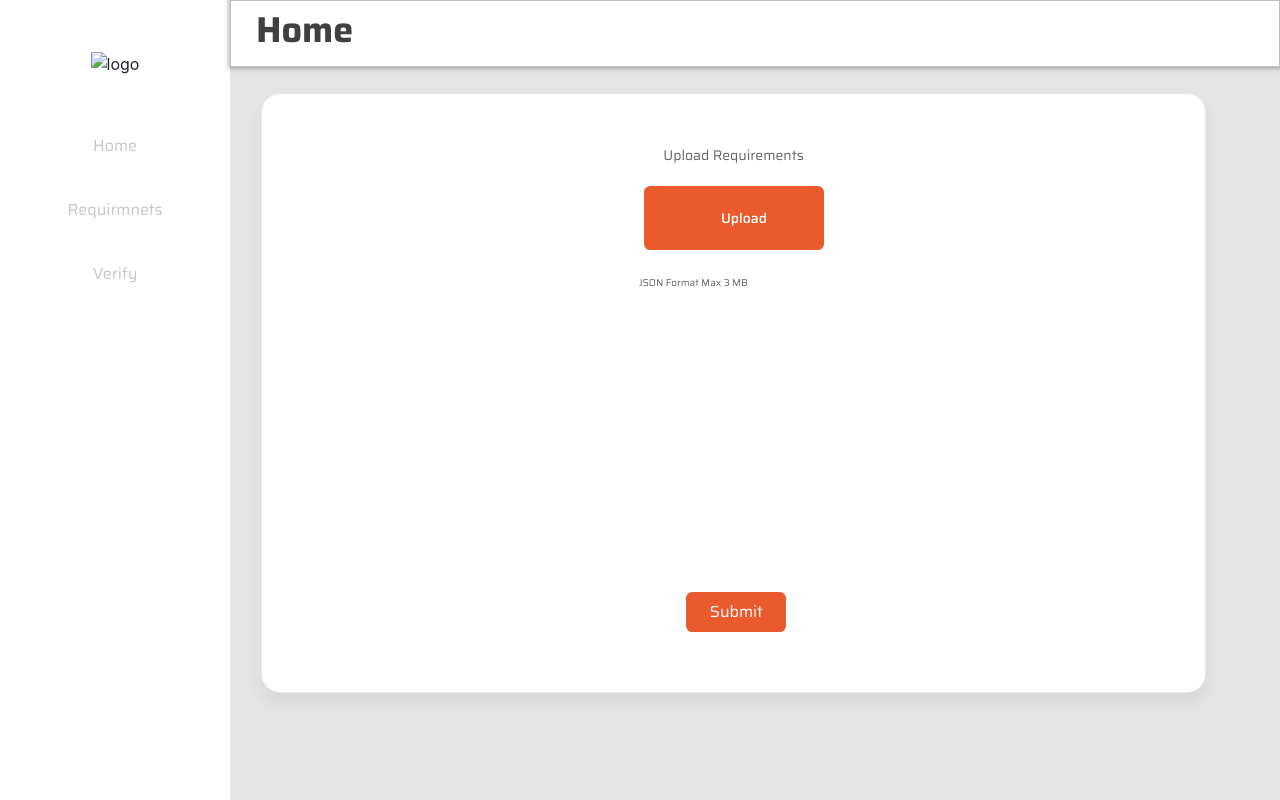
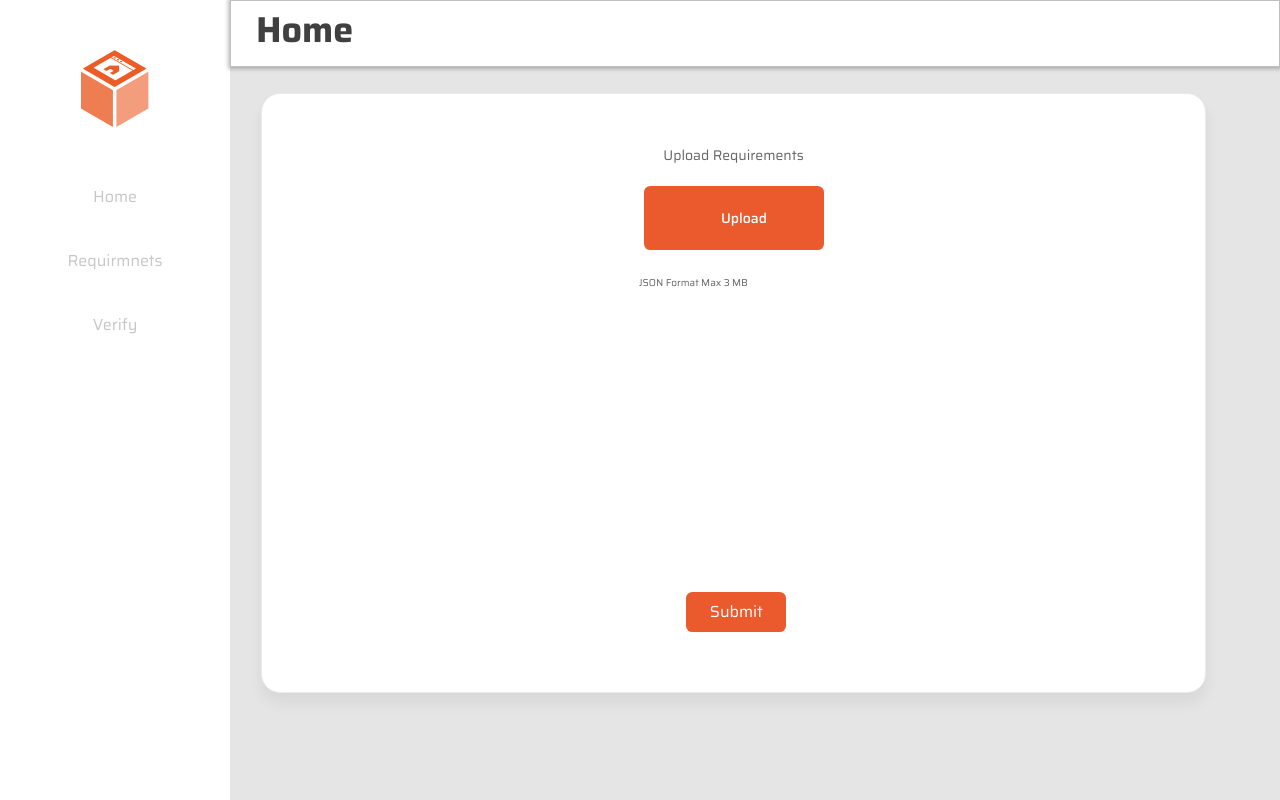
Before and after one commit to shwetakalunge/E-BIM_USER_Screen4, a plain HTML site: page index.html in a window 1280 px wide. Drawn offline with nearby package versions, Linux system fonts and the light colour scheme; a web font is replaced by a local one.

Commit message:
first_commit

```diff
--- a/index.html
+++ b/index.html
@@ -28,7 +28,7 @@
 
         <div class="left">
             <section class="section_logo">
-                <img src="../Screen_4/images/logo.png" class="logo_class" alt="logo">
+                <img src="images/logo.png" class="logo_class" alt="logo">
             </section>
 
 
```
